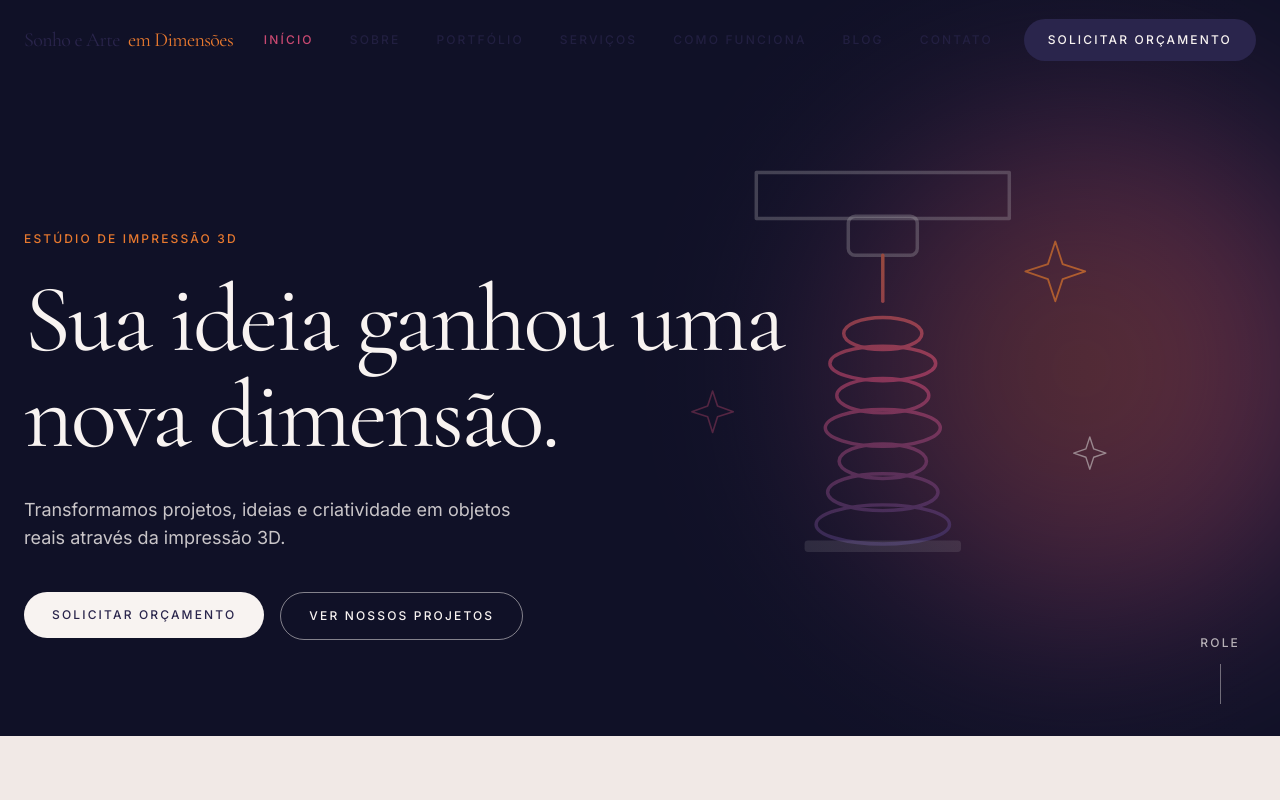
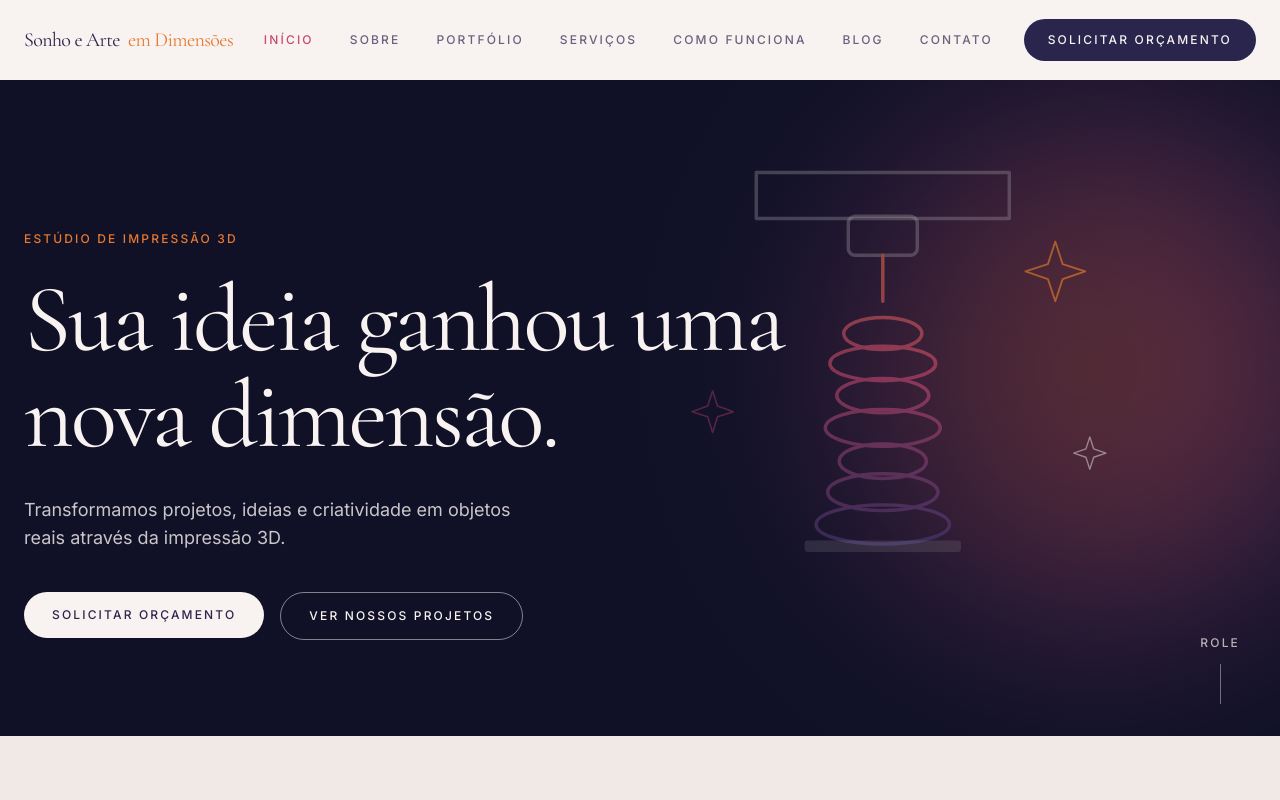
Before and after one commit to LuizMori/sonho_e_arte_em_dimensoes, a React (Vite) app: page / in a window 1280 px wide. Shown: the top 800 px of the page. Built offline with nearby package versions, Linux system fonts and the light colour scheme.

Commit message:
Corrige contraste do header sobre o hero com fundo fixo
O header ficava transparente no topo da Home, deixando o texto navy
pouco legivel sobre o fundo escuro do hero. Agora usa fundo cream-light
fixo em todas as paginas.

```diff
--- a/src/components/Header.tsx
+++ b/src/components/Header.tsx
@@ -34,8 +34,8 @@ export function Header() {
   return (
     <header
       className={cn(
-        "fixed top-0 left-0 right-0 z-50 transition-all duration-300",
-        scrolled || open ? "bg-cream-light/95 backdrop-blur-sm shadow-[0_1px_0_0_rgba(42,37,76,0.08)]" : "bg-transparent"
+        "fixed top-0 left-0 right-0 z-50 transition-shadow duration-300 bg-cream-light",
+        scrolled || open ? "shadow-[0_1px_0_0_rgba(42,37,76,0.08)]" : ""
       )}
     >
       <div className="container flex items-center justify-between h-20">
```
